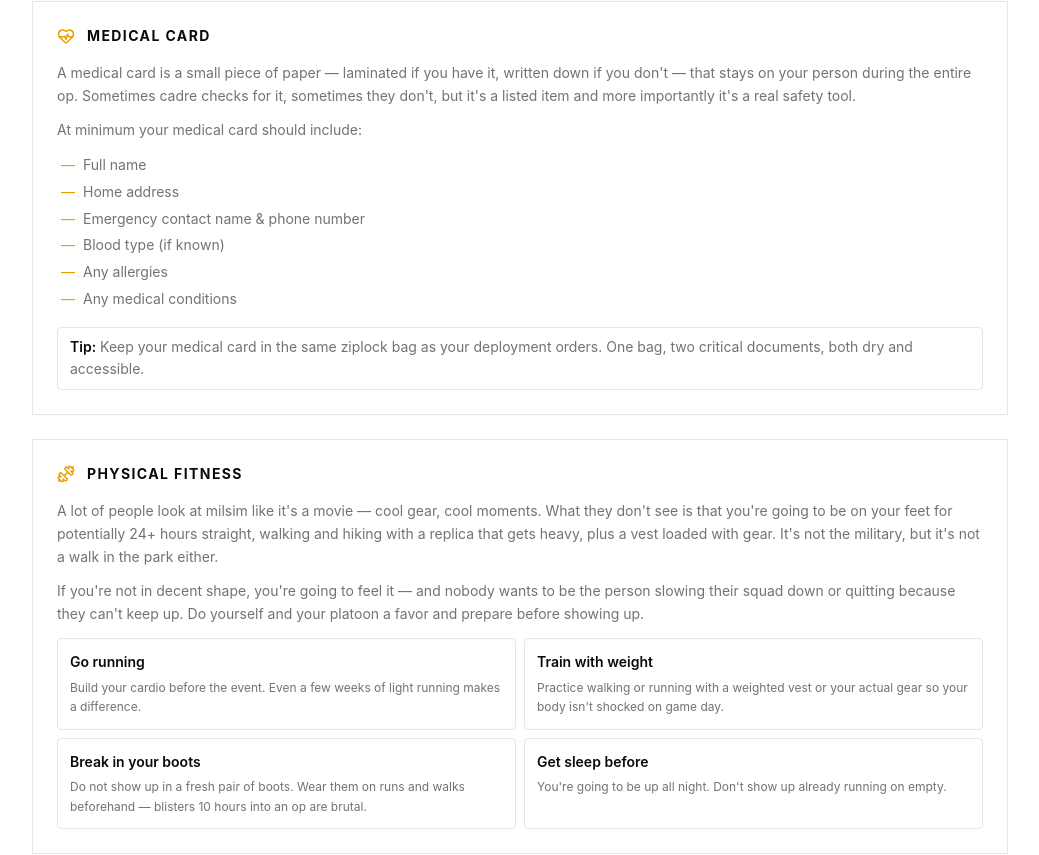
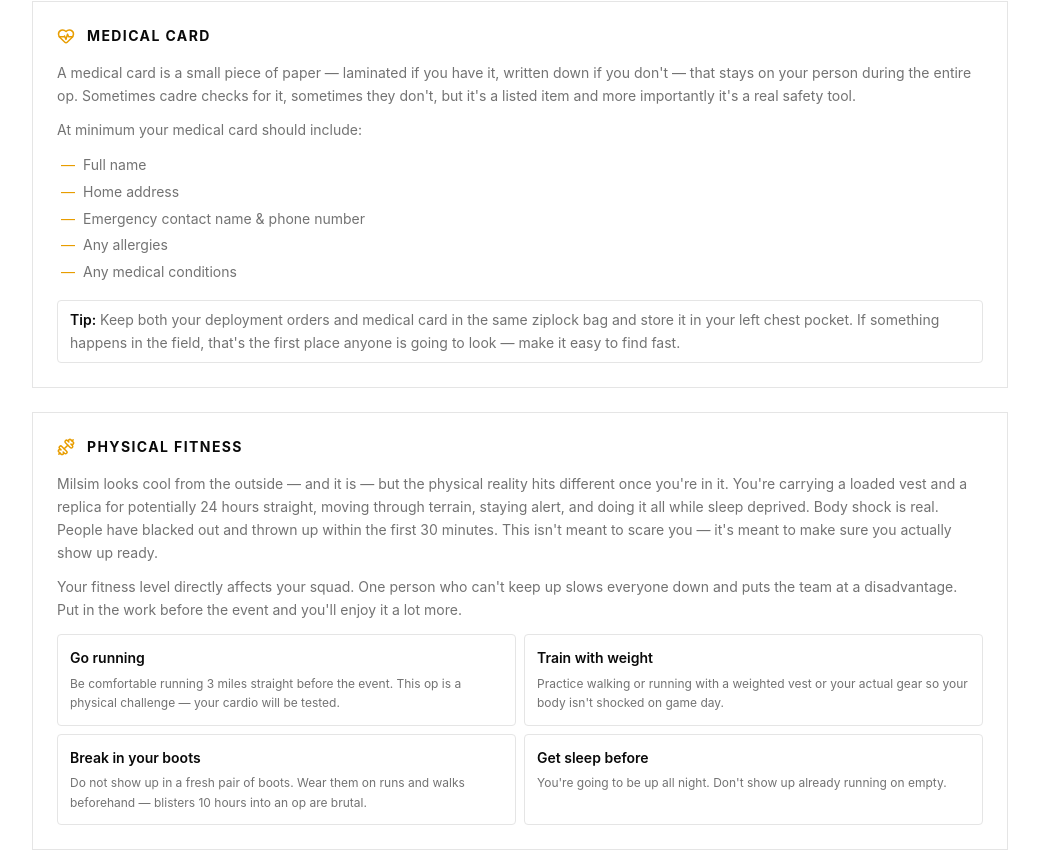
Before and after one commit to DavidAVargas/milsim_ready, a Next.js app: page /newbie/milsim-west/before-you-go in a window 1280 px wide. Shown: the part 1773-2628 px from the top of the page, without its empty margins (120-1159 px from the left). Built offline with nearby package versions, Linux system fonts and the light colour scheme.

Commit message:
feat: polish medical card and physical fitness sections

```diff
--- a/app/newbie/milsim-west/before-you-go/page.tsx
+++ b/app/newbie/milsim-west/before-you-go/page.tsx
@@ -194,7 +194,7 @@ export default function BeforeYouGoPage() {
             </p>
             <p>At minimum your medical card should include:</p>
             <ul className="flex flex-col gap-1 pl-1">
-              {["Full name", "Home address", "Emergency contact name & phone number", "Blood type (if known)", "Any allergies", "Any medical conditions"].map((item) => (
+              {["Full name", "Home address", "Emergency contact name & phone number", "Any allergies", "Any medical conditions"].map((item) => (
                 <li key={item} className="flex items-center gap-2">
                   <span className="text-tactical">—</span>
                   <span>{item}</span>
@@ -202,7 +202,7 @@ export default function BeforeYouGoPage() {
               ))}
             </ul>
             <div className="mt-1 rounded border border-border bg-background px-3 py-2">
-              <span className="font-semibold text-foreground">Tip:</span> Keep your medical card in the same ziplock bag as your deployment orders. One bag, two critical documents, both dry and accessible.
+              <span className="font-semibold text-foreground">Tip:</span> Keep both your deployment orders and medical card in the same ziplock bag and store it in your left chest pocket. If something happens in the field, that's the first place anyone is going to look — make it easy to find fast.
             </div>
           </div>
         </div>
@@ -217,14 +217,14 @@ export default function BeforeYouGoPage() {
           </div>
           <div className="flex flex-col gap-3 text-sm leading-relaxed text-muted-foreground">
             <p>
-              A lot of people look at milsim like it's a movie — cool gear, cool moments. What they don't see is that you're going to be on your feet for potentially 24+ hours straight, walking and hiking with a replica that gets heavy, plus a vest loaded with gear. It's not the military, but it's not a walk in the park either.
+              Milsim looks cool from the outside — and it is — but the physical reality hits different once you're in it. You're carrying a loaded vest and a replica for potentially 24 hours straight, moving through terrain, staying alert, and doing it all while sleep deprived. Body shock is real. People have blacked out and thrown up within the first 30 minutes. This isn't meant to scare you — it's meant to make sure you actually show up ready.
             </p>
             <p>
-              If you're not in decent shape, you're going to feel it — and nobody wants to be the person slowing their squad down or quitting because they can't keep up. Do yourself and your platoon a favor and prepare before showing up.
+              Your fitness level directly affects your squad. One person who can't keep up slows everyone down and puts the team at a disadvantage. Put in the work before the event and you'll enjoy it a lot more.
             </p>
             <div className="grid gap-2 sm:grid-cols-2">
               {[
-                { label: "Go running", detail: "Build your cardio before the event. Even a few weeks of light running makes a difference." },
+                { label: "Go running", detail: "Be comfortable running 3 miles straight before the event. This op is a physical challenge — your cardio will be tested." },
                 { label: "Train with weight", detail: "Practice walking or running with a weighted vest or your actual gear so your body isn't shocked on game day." },
                 { label: "Break in your boots", detail: "Do not show up in a fresh pair of boots. Wear them on runs and walks beforehand — blisters 10 hours into an op are brutal." },
                 { label: "Get sleep before", detail: "You're going to be up all night. Don't show up already running on empty." },
```
